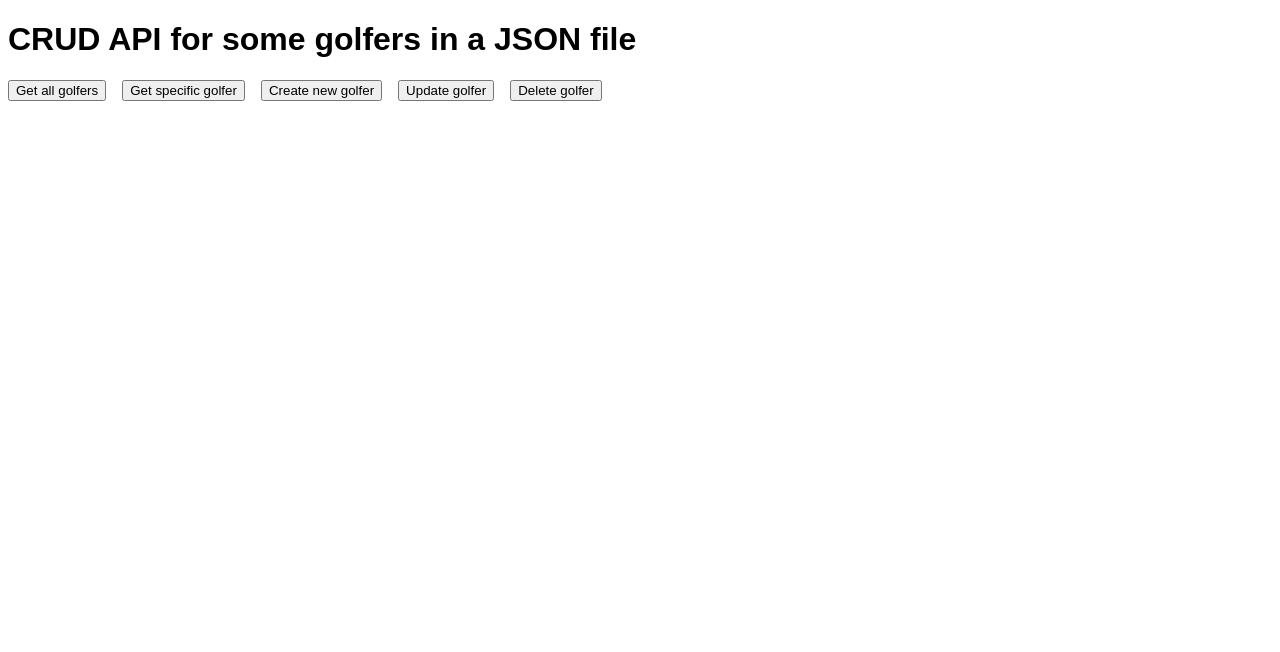
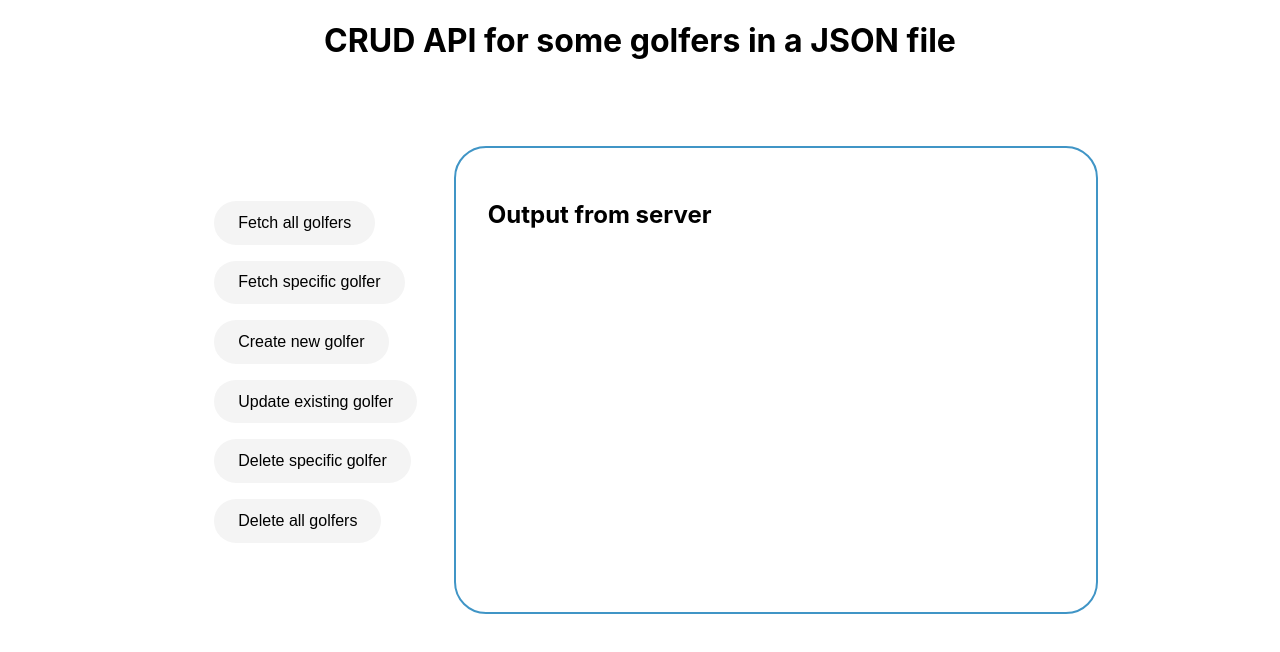
Before and after one commit to victorwikstrom/crud-rest-api, a website: page public/index.html in a window 1280 px wide. Both pictures are taken after a click on the button "Create new golfer". Drawn offline with Linux system fonts and the light colour scheme; no server answers.

Commit message:
Made req.body work and add some styling

```diff
--- a/golfers.json
+++ b/golfers.json
@@ -1 +1 @@
-[{"id":"1","firstName":"Philly","lastName":"Mickelson","age":"54","mainSponsor":"Callaway"},{"id":"3","firstName":"Dustin","lastName":"Johnson","age":"32"},{"id":"4"},{"id":"5"},{"id":"6"},{"id":"7"},{"id":"8"},{"id":"9"}]
+[{"id":"1","firstName":"Philly","lastName":"Mickelson","age":"54","mainSponsor":"Callaway"},{"id":"2","firstName":"Justin","lastName":"Thomas","age":"28","mainSponsor":"Cobra"},{"id":"3","firstName":"Dustin","lastName":"Johnson","age":"32","mainSponsor":"TaylorMade"},{"firstName":"Victor","lastName":"Wikström","age":"28","mainSponsor":"Mum and Dad","id":"4"},{"firstName":"Victor","lastName":"Wikström","age":"28","mainSponsor":"Mum and Dad","id":"5"}]
--- a/package.json
+++ b/package.json
@@ -5,7 +5,7 @@
   "main": "helpers.js",
   "type": "module",
   "scripts": {
-    "start": "nodemon server.js --watch server.js"
+    "start": "nodemon server.js --watch script.js"
   },
   "repository": {
     "type": "git",
--- a/public/index.html
+++ b/public/index.html
@@ -4,18 +4,24 @@
     <meta charset="UTF-8" />
     <meta http-equiv="X-UA-Compatible" content="IE=edge" />
     <meta name="viewport" content="width=device-width, initial-scale=1.0" />
-    <script defer src="./script.js"></script>
-    <style>
-      body {
-        font-family: Arial, Helvetica, sans-serif;
-      }
-      button {
-        margin-right: 1rem;
-      }
-    </style>
+    <script src="./script.js"></script>
+    <link rel="stylesheet" href="style.css" />
     <title>Golfers CRUD REST API</title>
   </head>
   <body>
     <h1>CRUD API for some golfers in a JSON file</h1>
+    <div class="container">
+      <div class="left wrapper" id="left-wrapper">
+        <button id="fetchAll">Fetch all golfers</button>
+        <button id="fetchSpecific">Fetch specific golfer</button>
+        <button id="create">Create new golfer</button>
+        <button id="update">Update existing golfer</button>
+        <button id="deleteSpecific">Delete specific golfer</button>
+        <button id="deleteAll">Delete all golfers</button>
+      </div>
+      <div class="right wrapper" id="right-wrapper">
+        <h2>Output from server</h2>
+      </div>
+    </div>
   </body>
 </html>
--- a/public/script.js
+++ b/public/script.js
@@ -3,53 +3,44 @@ window.addEventListener("load", () => {
 });
 
 const initApp = () => {
-  populateUI();
+  addEventListeners();
 };
 
-const container = document.createElement("div");
+const outputWrapper = document.createElement("div");
 
-const populateUI = () => {
+const addEventListeners = () => {
   // GET ALL BUTTON
-  const getAllButton = document.createElement("button");
-  getAllButton.innerText = "Get all golfers";
-  getAllButton.addEventListener("click", () => {
+  const fetchAllBtn = document.getElementById("fetchAll");
+  fetchAllBtn.addEventListener("click", () => {
     fetchAllGolfers();
   });
-  document.body.appendChild(getAllButton);
 
   // GET SPECIFIC BUTTON
-  const getSpecificButton = document.createElement("button");
-  getSpecificButton.innerText = "Get specific golfer";
-  getSpecificButton.addEventListener("click", () => {
+  fetchSpecificBtn = document.getElementById("fetchSpecific");
+  fetchSpecificBtn.addEventListener("click", () => {
     fetchSpecificGolfer(3);
   });
-  document.body.appendChild(getSpecificButton);
 
   // CREATE GOLFER BUTTON
-  const createGolferButton = document.createElement("button");
-  createGolferButton.innerText = "Create new golfer";
-  createGolferButton.addEventListener("click", () => {
+  createBtn = document.getElementById("create");
+  createBtn.addEventListener("click", () => {
     createNewGolfer();
   });
-  document.body.appendChild(createGolferButton);
 
   // UPDATE GOLFER BUTTON
-  const updateGolferButton = document.createElement("button");
-  updateGolferButton.innerText = "Update golfer";
-  updateGolferButton.addEventListener("click", () => {
-    updateGolfer(3);
+  updateBtn = document.getElementById("update");
+  updateBtn.addEventListener("click", () => {
+    updateGolfer(2);
   });
-  document.body.appendChild(updateGolferButton);
 
   // DELETE GOLFER BUTTON
-  const deleteButton = document.createElement("button");
-  deleteButton.innerText = "Delete golfer";
-  deleteButton.addEventListener("click", () => {
+  deleteBtn = document.getElementById("deleteSpecific");
+  deleteBtn.addEventListener("click", () => {
     deleteGolfer(2);
   });
-  document.body.appendChild(deleteButton);
 
-  document.body.appendChild(container);
+  const rightWrapper = document.getElementById("right-wrapper");
+  rightWrapper.appendChild(outputWrapper);
 };
 
 const fetchAllGolfers = async () => {
@@ -99,11 +90,11 @@ const deleteGolfer = async (id) => {
 };
 
 const makeRequest = async (url, method, reqBody) => {
-  clearContainer();
+  clearOutput();
 
   const response = await fetch(url, {
     method: method,
-    header: {
+    headers: {
       "Content-Type": "application/json",
     },
     body: JSON.stringify(reqBody),
@@ -114,26 +105,29 @@ const makeRequest = async (url, method, reqBody) => {
 
 const createGolferElements = (golfer) => {
   const { id, firstName, lastName, age, mainSponsor } = golfer;
+  const wrapper = document.createElement("div");
+  wrapper.style.marginBottom = "1rem";
 
-  const idElem = document.createElement("h4");
-  const nameElem = document.createElement("h4");
-  const ageElem = document.createElement("h4");
-  const sponsorElem = document.createElement("h4");
+  const idElem = document.createElement("h5");
+  const nameElem = document.createElement("h5");
+  const ageElem = document.createElement("h5");
+  const sponsorElem = document.createElement("h5");
   idElem.innerText = "ID: " + id;
   nameElem.innerText = "Name: " + firstName + " " + lastName;
   ageElem.innerText = "Age: " + age;
   sponsorElem.innerText = "Main sponsor: " + mainSponsor;
-  container.appendChild(idElem);
-  container.appendChild(nameElem);
-  container.appendChild(ageElem);
-  container.appendChild(sponsorElem);
+  wrapper.appendChild(idElem);
+  wrapper.appendChild(nameElem);
+  wrapper.appendChild(ageElem);
+  wrapper.appendChild(sponsorElem);
+  outputWrapper.appendChild(wrapper);
 };
 
 const createStatusElement = (errorMsg, color) => {
   const errorElem = document.createElement("h4");
   errorElem.style.color = color;
   errorElem.innerText = errorMsg;
-  container.appendChild(errorElem);
+  outputWrapper.appendChild(errorElem);
 };
 
 const createResponse = (response) => {
@@ -147,8 +141,8 @@ const createResponse = (response) => {
   }
 };
 
-const clearContainer = () => {
-  while (container.lastChild) {
-    container.removeChild(container.lastChild);
+const clearOutput = () => {
+  while (outputWrapper.lastChild) {
+    outputWrapper.removeChild(outputWrapper.lastChild);
   }
 };
--- /dev/null
+++ b/public/style.css
@@ -0,0 +1,59 @@
+body,
+html {
+  margin: 0;
+  font-family: -apple-system, BlinkMacSystemFont, "Segoe UI", Roboto, Oxygen,
+    Ubuntu, Cantarell, "Open Sans", "Helvetica Neue", sans-serif;
+  box-sizing: border-box;
+  width: 100%;
+}
+
+h1 {
+  text-align: center;
+}
+h5 {
+  margin: 0;
+  font-size: 1rem;
+}
+
+button {
+  font-size: 1rem;
+  padding: 0.8em 1.5em;
+  margin: 0 0.3em 0.3em 0;
+  border-radius: 2em;
+  color: #000000;
+  background-color: #f4f4f4;
+  transition: all 0.3s;
+  cursor: pointer;
+  border: none;
+  margin-bottom: 1rem;
+}
+button:hover {
+  background-color: #4095c6;
+}
+button:focus {
+  outline: none;
+}
+
+.container {
+  display: flex;
+  align-items: center;
+  justify-content: center;
+  padding: 4rem;
+}
+
+.wrapper {
+  display: flex;
+  flex-direction: column;
+  align-items: flex-start;
+  height: 100%;
+  padding: 2rem;
+}
+
+.left {
+}
+.right {
+  border: 2px solid #4095c6;
+  border-radius: 2em;
+  width: 50%;
+  min-height: 50vh;
+}
```
Also changed, not shown: server.js (+19 -9 lines), 1 other file.
